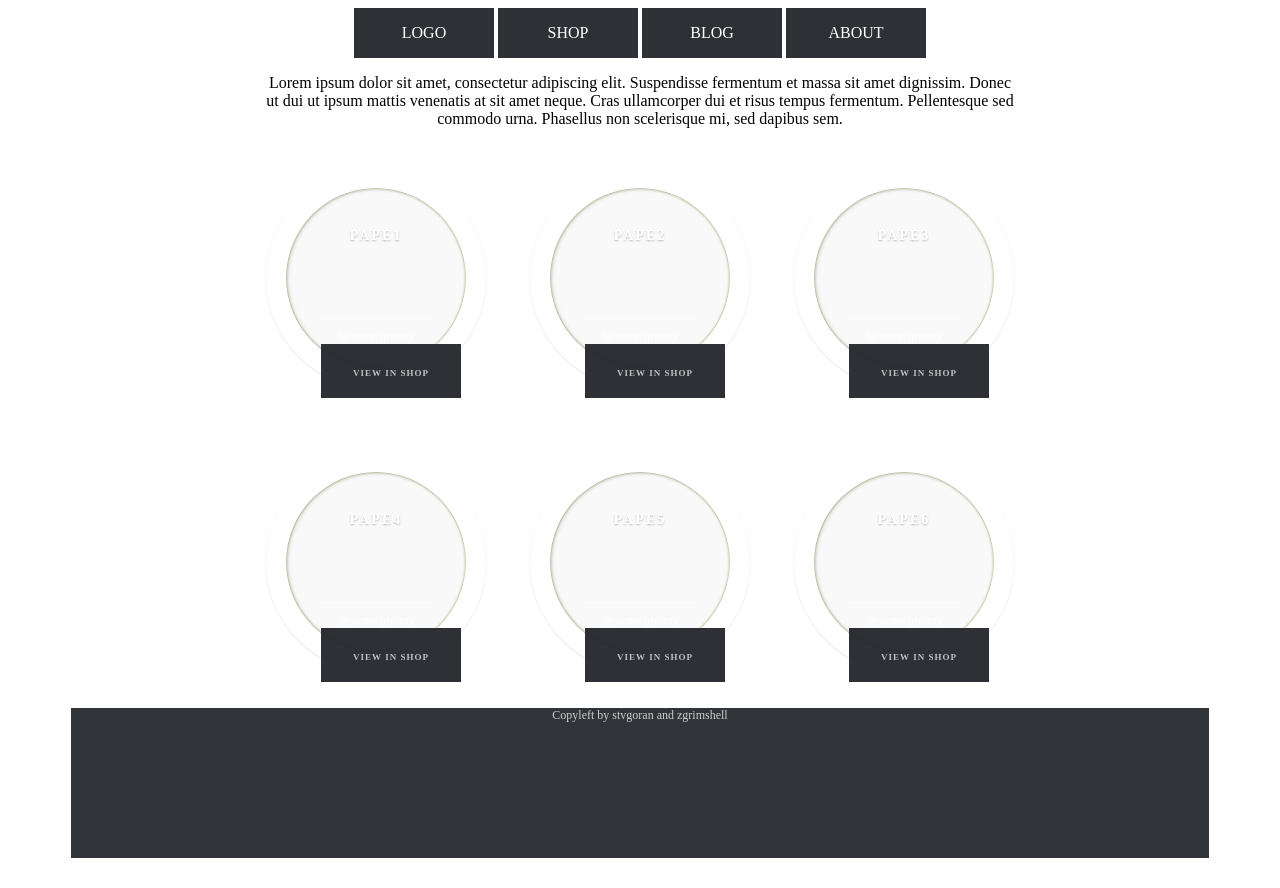
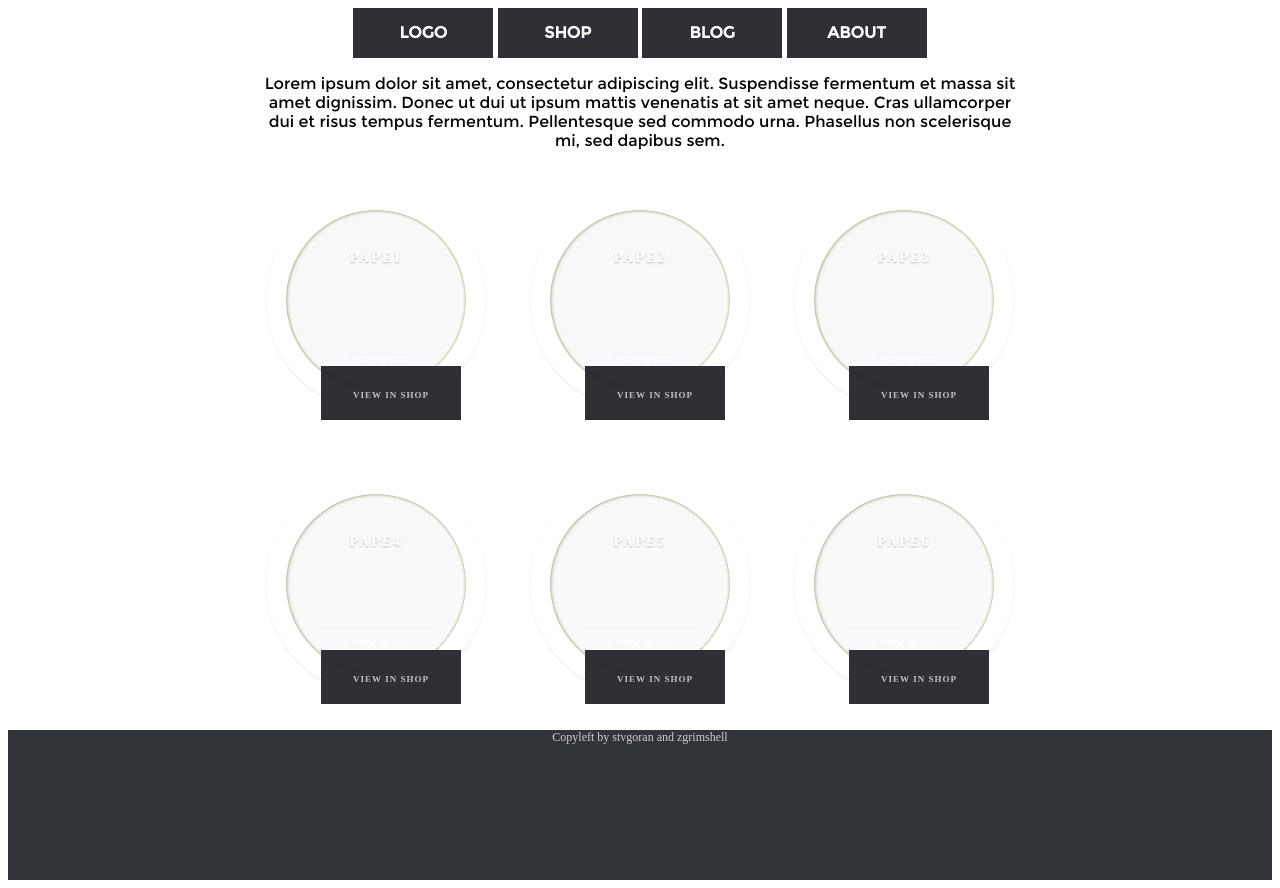
Before and after one commit to zgrimshell/scratch-website-pape, a plain HTML site: page index.html in a window 1280 px wide. Before the commit the page ends 866 px from the top, so only its background shows below. Drawn offline with Linux system fonts and the light colour scheme.

Commit message:
Font for consideration

```diff
--- a/main.css
+++ b/main.css
@@ -1,11 +1,19 @@
+@font-face {
+   font-family: montserrat;
+   src: url(Montserrat-Regular.ttf);
+}
+
 nav {
     text-align: center;
+    font-family: montserrat;
+    font-weight: bold;
 }
 
 .hparagraph {
     margin-left: 20%;
     margin-right: 20%;
     text-align: center;
+    font-family: montserrat;
 }
 
 
@@ -17,6 +25,15 @@ ul {
     list-style-type: none;
     margin: 0;
     padding: 0;
+}
+
+footer {
+    text-align: center;
+    height: 150px;
+    color:#ccc;
+    font-size:12px;
+    position:relative;
+    background-color:#31353a;
 }
 
 .pape-grid {
@@ -196,15 +213,6 @@ ul {
 	background: rgba(0,0,255,0.6);
 }
 
-footer {
-    text-align: center;
-    height: 150px;
-    color:#ccc;
-    font-size:12px;
-    position:relative;
-    background-color:#31353a;
-}
-
 li a {
 	display:inline-block;
 	min-width:140px;
```
Also changed, not shown: index.html (+3 -1 lines), Montserrat-Regular.ttf (added).
